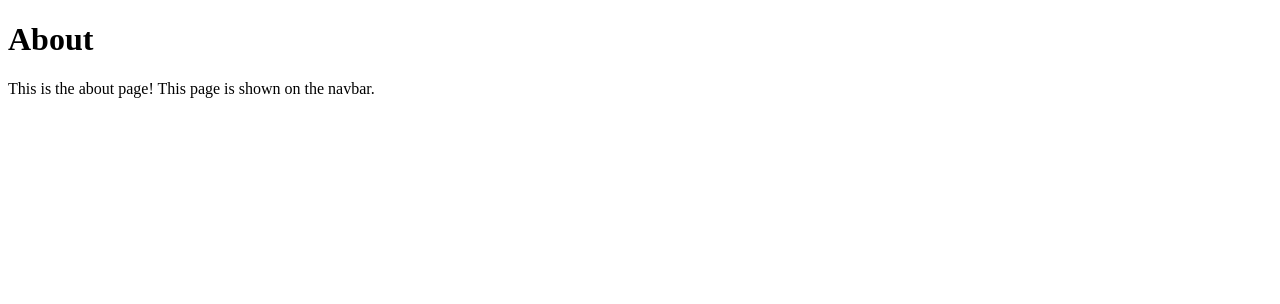
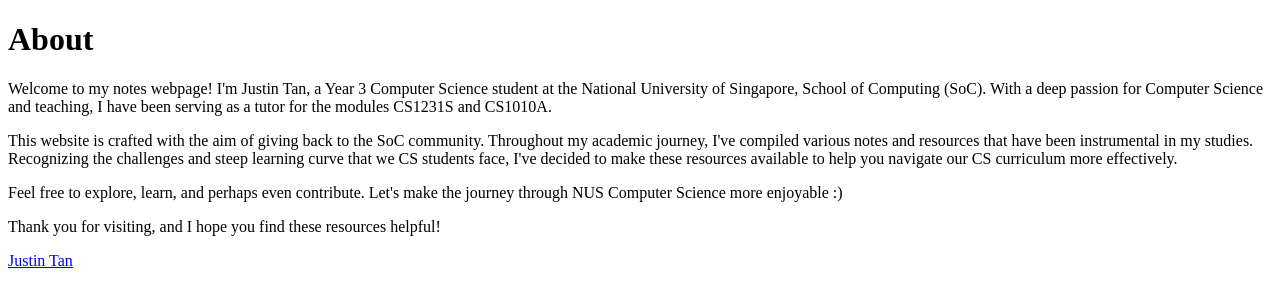
Before and after one commit to jyztintan/notes, a Next.js app: page /about in a window 1280 px wide. Shown: the top 304 px of the page. Built offline with nearby package versions, Linux system fonts and the light colour scheme.

Commit message:
feat: update about page

```diff
--- a/pages/CS2040S.mdx
+++ b/pages/CS2040S.mdx
@@ -1 +1 @@
-index page for cs2040s notes
+index page for CS2040S notes
--- a/pages/_meta.json
+++ b/pages/_meta.json
@@ -2,6 +2,7 @@
   "index": "Introduction",
   "another": "Another Page",
   "advanced": "Advanced (A Folder)",
+  "CS2040S": "CS2040S",
   "about": {
     "title": "About",
     "type": "page"
--- a/pages/about.mdx
+++ b/pages/about.mdx
@@ -1,3 +1,15 @@
 # About
 
-This is the about page! This page is shown on the navbar.
+Welcome to my notes webpage! I'm Justin Tan, a Year 3 Computer Science student at the National University of Singapore, School of Computing (SoC).
+With a deep passion for Computer Science and teaching, I have been serving as a tutor for the modules CS1231S and CS1010A.
+
+This website is crafted with the aim of giving back to the SoC community.
+Throughout my academic journey, I've compiled various notes and resources that have been instrumental in my studies.
+Recognizing the challenges and steep learning curve that we CS students face, I've decided to make these resources available to help you navigate our CS curriculum more effectively.
+
+Feel free to explore, learn, and perhaps even contribute.
+Let's make the journey through NUS Computer Science more enjoyable :\)
+
+Thank you for visiting, and I hope you find these resources helpful!
+
+[Justin Tan](https://github.com/jyztintan)
```
